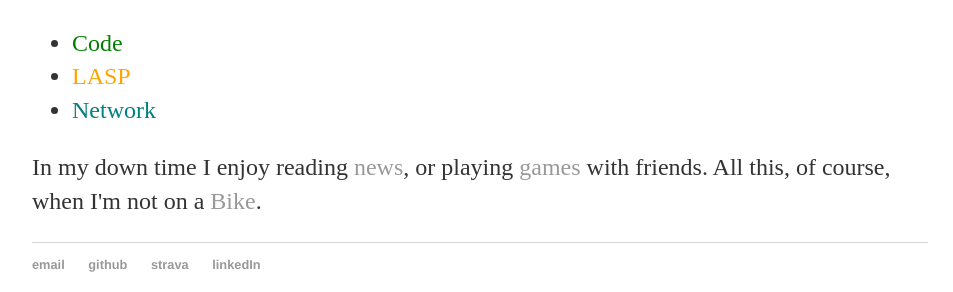
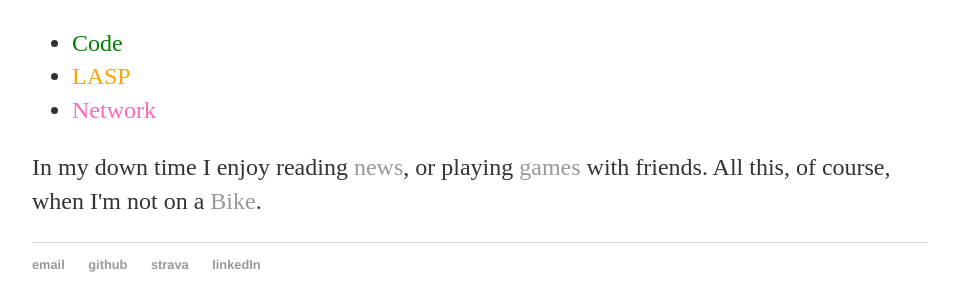
Before and after one commit to joerickard/personalWebsite, a Jekyll site: the page built from about/index.html, in a window 1280 px wide. Shown: the part 300-592 px from the top of the page, without its empty margins (160-1113 px from the left). Built offline with Jekyll 4.4.1, drawn with Linux system fonts in a browser that asks for light colours.

Commit message:
Update index.html

```diff
--- a/about/index.html
+++ b/about/index.html
@@ -10,7 +10,7 @@ title: About Joe Rickard
 			<ul class="contacts">
 				<li><a href="https://github.com/joerickard"style="color:green"target="_blank">Code</a></li>
 				<li><a href="http://lasp.colorado.edu/home/"style="color:orange"target="_blank">LASP</a></li>
-				<li><a href="https://www.linkedin.com/in/joesrickard"style="color:teal"target="_blank">Network</a></li>
+				<li><a href="https://www.linkedin.com/in/joesrickard"style="color:hotpink"target="_blank">Network</a></li>
 				</ul>
 
 			<p>In my down time I enjoy reading <a href="https://news.ycombinator.com/"target="_blank">news</a>, or playing <a href="http://steamcommunity.com/profiles/76561198027228209/"target="_blank">games</a> with friends. All this, of course, when I'm not on a <a href="https://www.strava.com/athletes/10227888"target="_blank">Bike</a>.</p>
```
